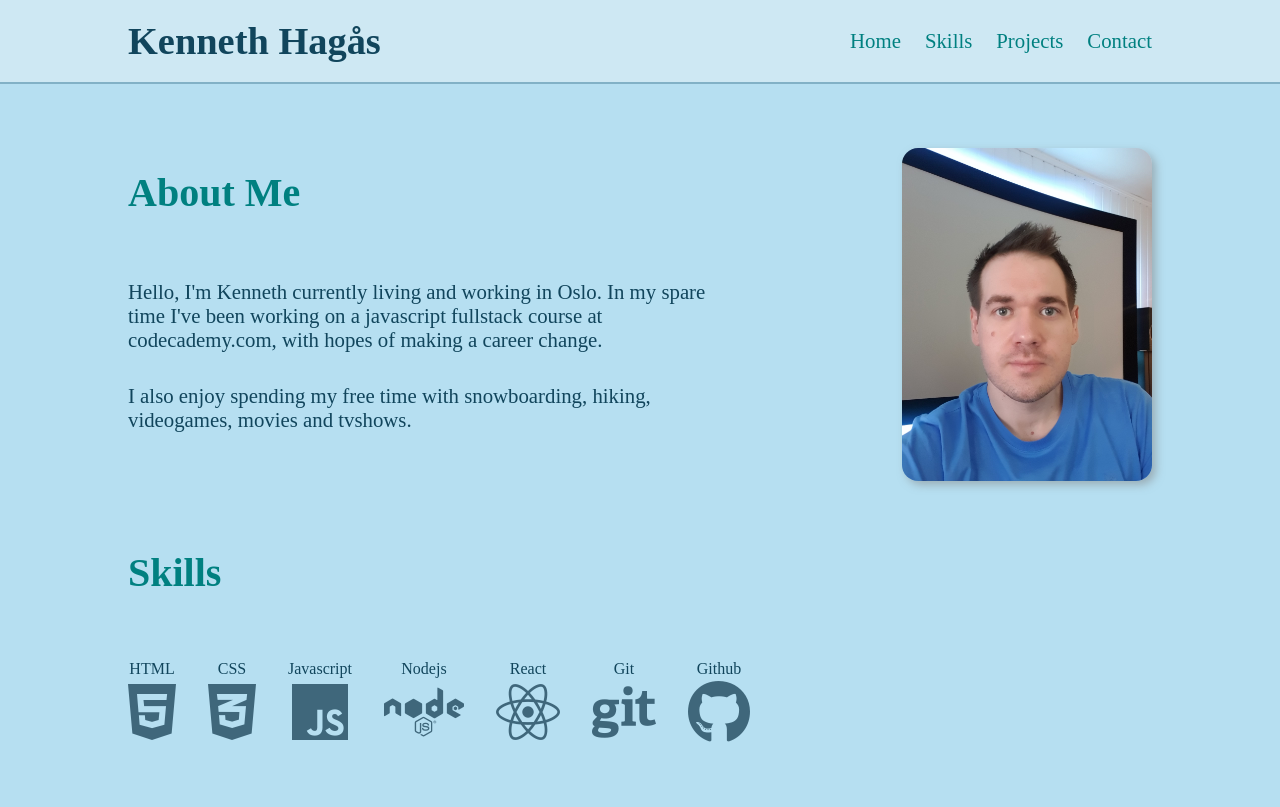
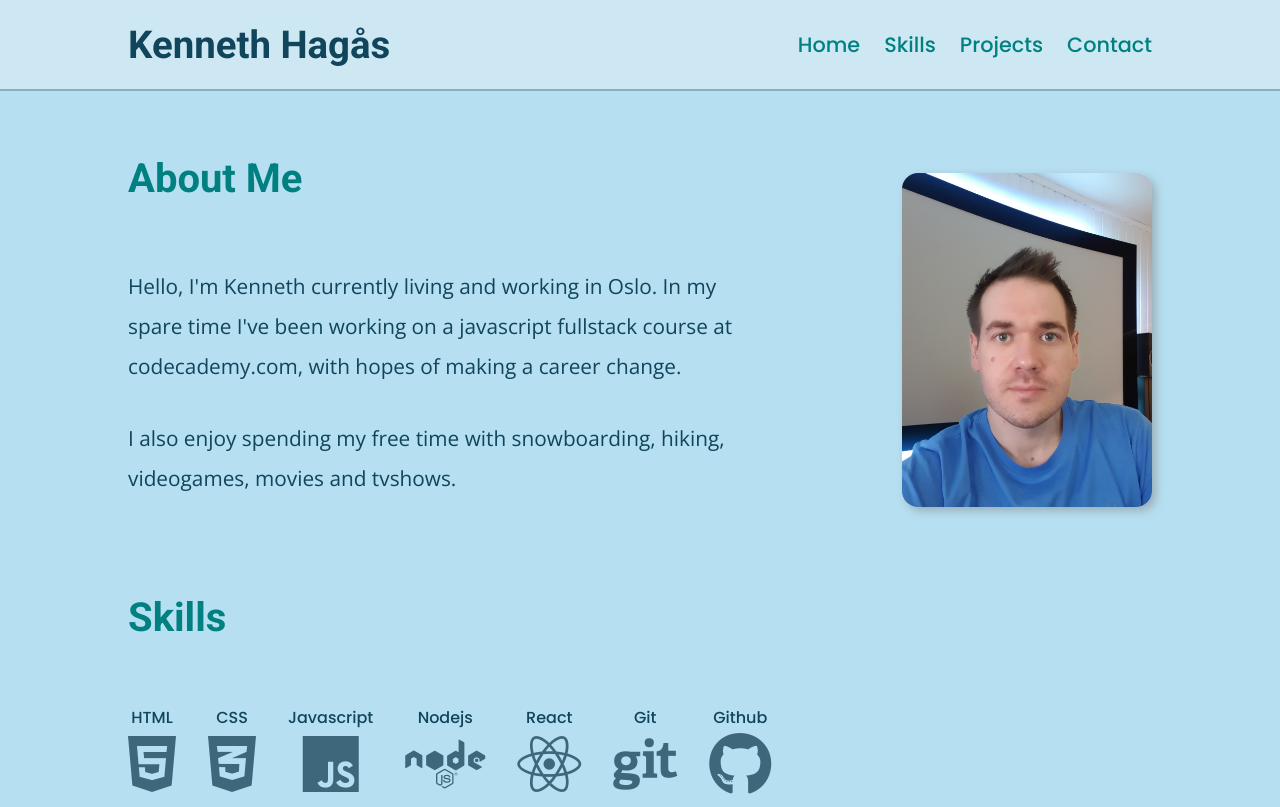
Before and after one commit to sauedum/portfolio-website, a plain HTML site: page index.html in a window 1280 px wide. Shown: the top 807 px of the page. Drawn offline with nearby package versions, Linux system fonts and the light colour scheme; a script that the page names is missing.

Commit message:
Add fonts and rename js file

```diff
--- a/index.html
+++ b/index.html
@@ -6,6 +6,9 @@
     <title>My Portfolio</title>
     <link rel="stylesheet" href="./style.css">
     <link rel="stylesheet" href="./projectSlide.css">
+    <link rel="preconnect" href="https://fonts.googleapis.com">
+    <link rel="preconnect" href="https://fonts.gstatic.com" crossorigin>
+    <link href="https://fonts.googleapis.com/css2?family=Open+Sans&family=Poppins:wght@500&family=Roboto:wght@700&display=swap" rel="stylesheet">
     <script src="https://kit.fontawesome.com/95e8224fff.js" crossorigin="anonymous"></script>
   </head>
   <body>
--- a/projectSlide.css
+++ b/projectSlide.css
@@ -57,6 +57,7 @@
   margin: 0 auto;
 }
 .container-project h4 {
+  font-family: var(--font-headers-secondary);
   color: teal;
   font-size: 1.3rem;
   background-color: var(--background-color-header);
--- a/style.css
+++ b/style.css
@@ -21,6 +21,10 @@ body {
   --text-color-primary: rgb(0, 128, 128);
   --text-color-secondary: rgb(17, 69, 92);
   --skills-color: rgb(63, 103, 123);
+
+  --font-headers-primary: 'Roboto', sans-serif;
+  --font-headers-secondary: 'Poppins', sans-serif;
+  --font-text-primary: 'Open Sans', sans-serif;
 }
 
 main {
@@ -28,14 +32,21 @@ main {
 }
 
 h1 {
+  font-family: var(--font-headers-primary);
   font-size: 2.4rem;
   color: var(--text-color-secondary);
 }
 
 h2 {
+  font-family: var(--font-headers-primary);
   font-size: 2.5rem;
   margin-bottom: 4rem;
   color: var(--text-color-primary);
+}
+
+p {
+  font-family: var(--font-text-primary);
+  line-height: 2.5rem;
 }
 
 section {
@@ -62,6 +73,7 @@ header {
 .header-title-button {
   display: flex;
   justify-content: space-between;
+  align-items: center;
   width: 100%;
 }
 
@@ -90,6 +102,7 @@ header {
 }
 
 .nav-item a {
+  font-family: var(--font-headers-secondary);
   text-decoration: none;
   margin-left: 1.5rem;
   color: var(--text-color-primary);
@@ -135,6 +148,7 @@ header {
 }
 
 .container-skill figcaption {
+  font-family: var(--font-headers-secondary);
   font-size: 1rem;
   color: var(--text-color-secondary);
 }
@@ -169,6 +183,7 @@ header {
 }
 
 .hover-link {
+  font-family: var(--font-headers-secondary);
   position: absolute;
   bottom: 0;
   left: 0;
@@ -248,3 +263,9 @@ footer {
     width: 100%;
   }
 }
+
+@media only screen and (max-width: 390px) {
+  h1 {
+    font-size: 2rem;
+  }
+}
```
Also changed, not shown: nav-button.js (renamed from test.js).
